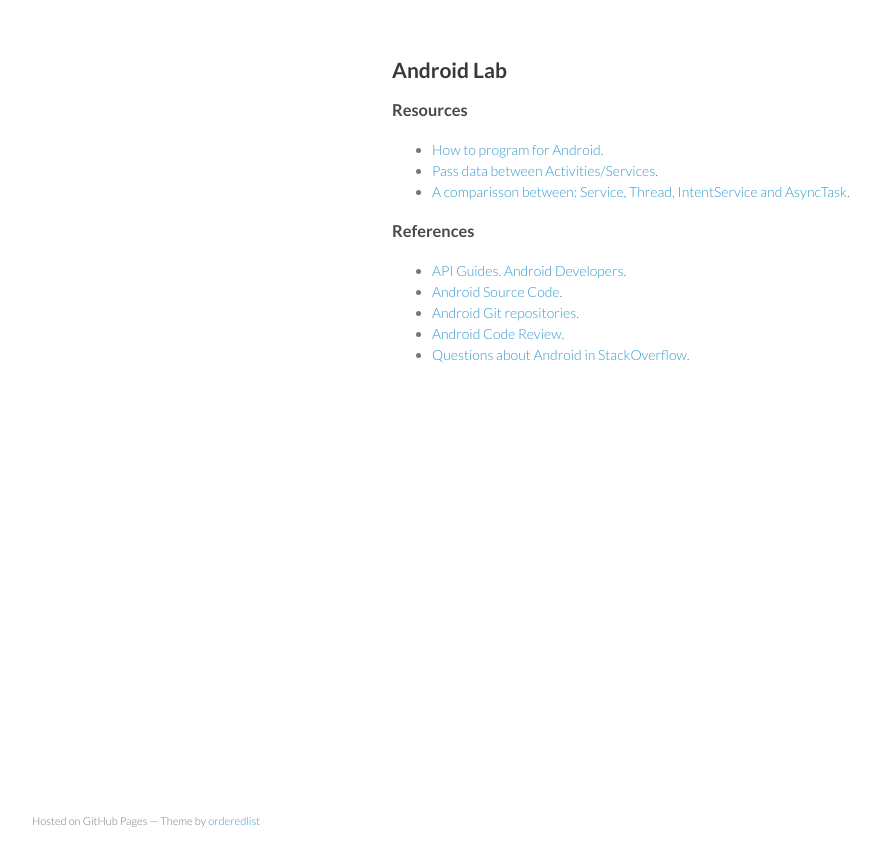
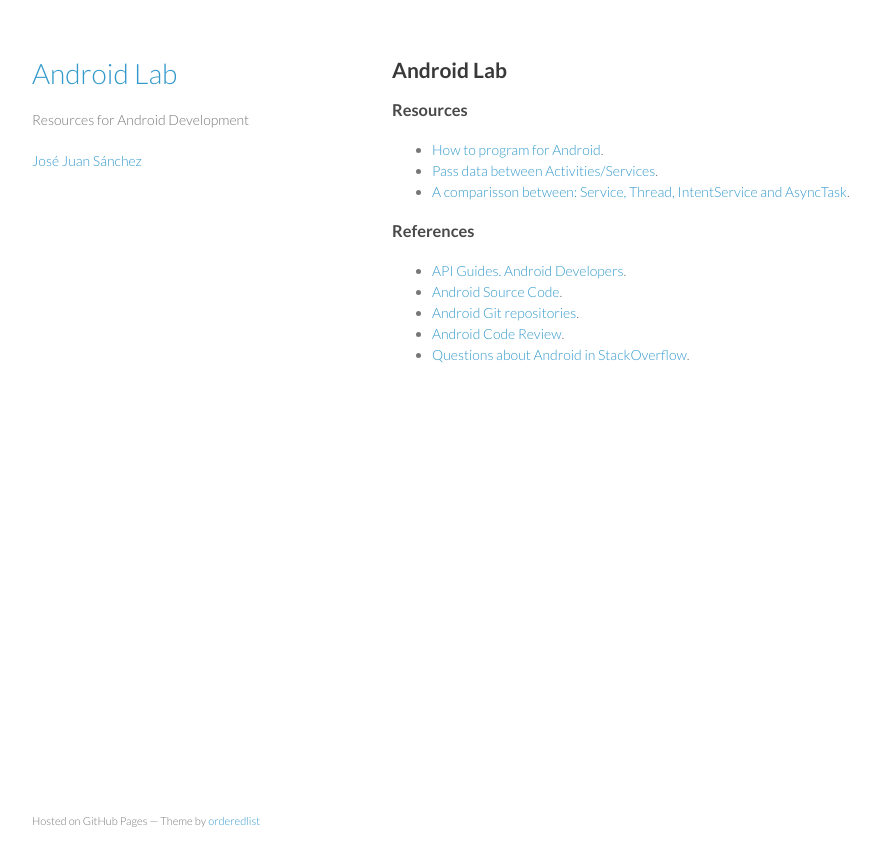
Before and after one commit to josejuansanchez/josejuansanchez.github.io, a Jekyll site: the page built from androidlab/index.md, in a window 1280 px wide. Shown: the top 866 px of the page, without its empty margins (178-1058 px from the left). Built offline with Jekyll 4.4.1, drawn with Linux system fonts in a browser that asks for light colours.

Commit message:
Changes in layouts

```diff
--- a/_layouts/androidlab.html
+++ b/_layouts/androidlab.html
@@ -14,6 +14,13 @@
   </head>
   <body>
     <div class="wrapper">
+      <header>
+        <h1><a href="/">Android Lab</a></h1>
+        <p>Resources for Android Development</p>
+
+        <p class="view"><a href="http://josejuansanchez.org">José Juan Sánchez</a></p>
+
+      </header>
       <section>
         {{ content }}
       </section>
```
Also changed, not shown: _layouts/default.html (line endings or trailing spaces).
